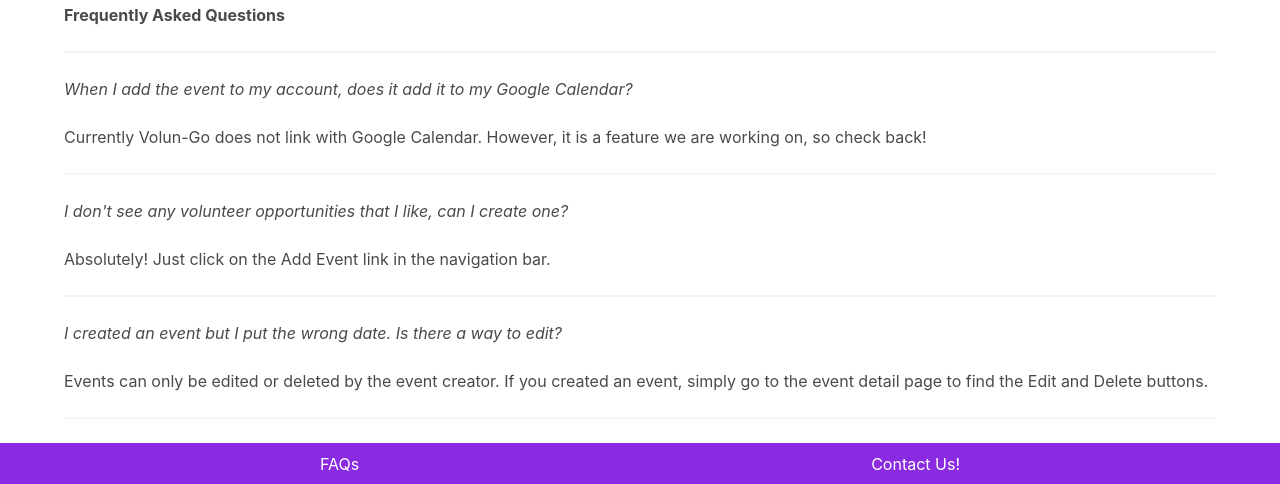
After one commit to bethsmith0623/Volun_Go, a Django app: page /faqs/ in a window 1280 px wide. The commit adds this page. Shown: the part 384-868 px from the top of the page. Run offline with Django 3.2, Linux system fonts and the light colour scheme; some libraries are stand-ins or nearby versions.

Commit message:
adds FAQ page with content and links

```diff
--- a/main_app/templates/base.html
+++ b/main_app/templates/base.html
@@ -72,7 +72,7 @@
           <div class="container">
             <ul>
               <li>
-                <a class="has-text-white">FAQs</a>
+                <a href="{% url 'faqs' %}" class="has-text-white">FAQs</a>
               </li>
               <li>
                 <a class="has-text-white">Contact Us!</a>
--- /dev/null
+++ b/main_app/templates/faqs.html
@@ -0,0 +1,19 @@
+{% extends 'base.html' %}
+{% block content %}
+<h1><b>Frequently Asked Questions</b></h1>
+<hr>
+<h4><i>When I add the event to my account, does it add it to my Google Calendar?</i></h4>
+<br>
+<p>Currently Volun-Go does not link with Google Calendar. However, it is a feature we are working on,
+        so check back!</p>
+<hr>
+<h4><i>I don't see any volunteer opportunities that I like, can I create one?</i></h4>
+<br>
+<p>Absolutely! Just click on the Add Event link in the navigation bar.</p>
+<hr>
+<h4><i>I created an event but I put the wrong date. Is there a way to edit?</i></h4>
+<br>
+<p>Events can only be edited or deleted by the event creator. If you created an event, simply go to
+         the event detail page to find the Edit and Delete buttons.
+<hr>
+{% endblock %}
--- a/main_app/urls.py
+++ b/main_app/urls.py
@@ -4,6 +4,7 @@ from . import views
 urlpatterns= [
     path('', views.home, name='home'),
     path('about/', views.about, name='about'),
+    path('faqs/', views.faqs, name='faqs'),
     path('accounts/signup', views.signup, name='signup'),
     path('events/', views.events_index, name='index'),
     path('events/create/', views.EventCreate.as_view(), name='events_create'),
--- a/main_app/views.py
+++ b/main_app/views.py
@@ -12,6 +12,9 @@ def home(request):
 
 def about(request):
     return render(request, 'about.html')
+
+def faqs(request):
+    return render(request, 'faqs.html')
 
 def add_event(request, user_id, event_id):
     User.objects.get(id=user_id).event.add(event_id)
```
